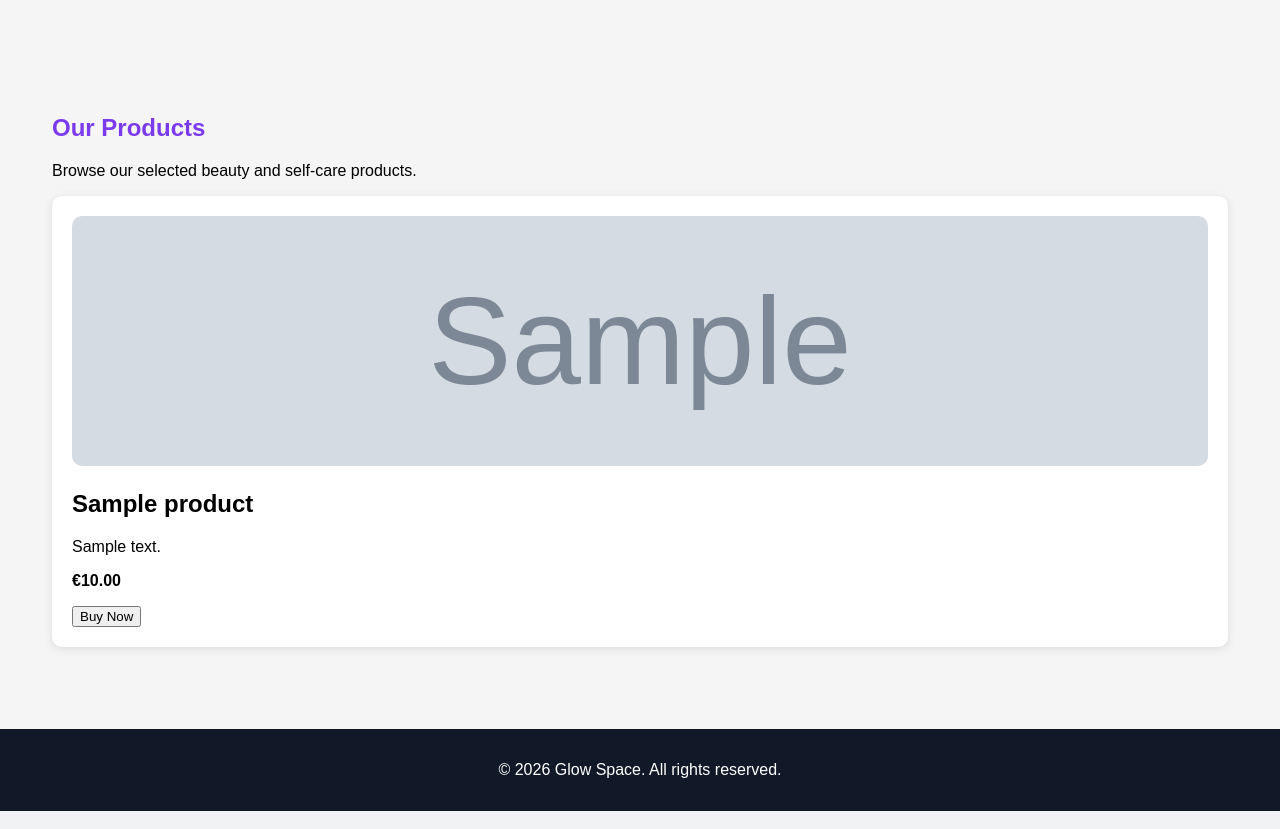
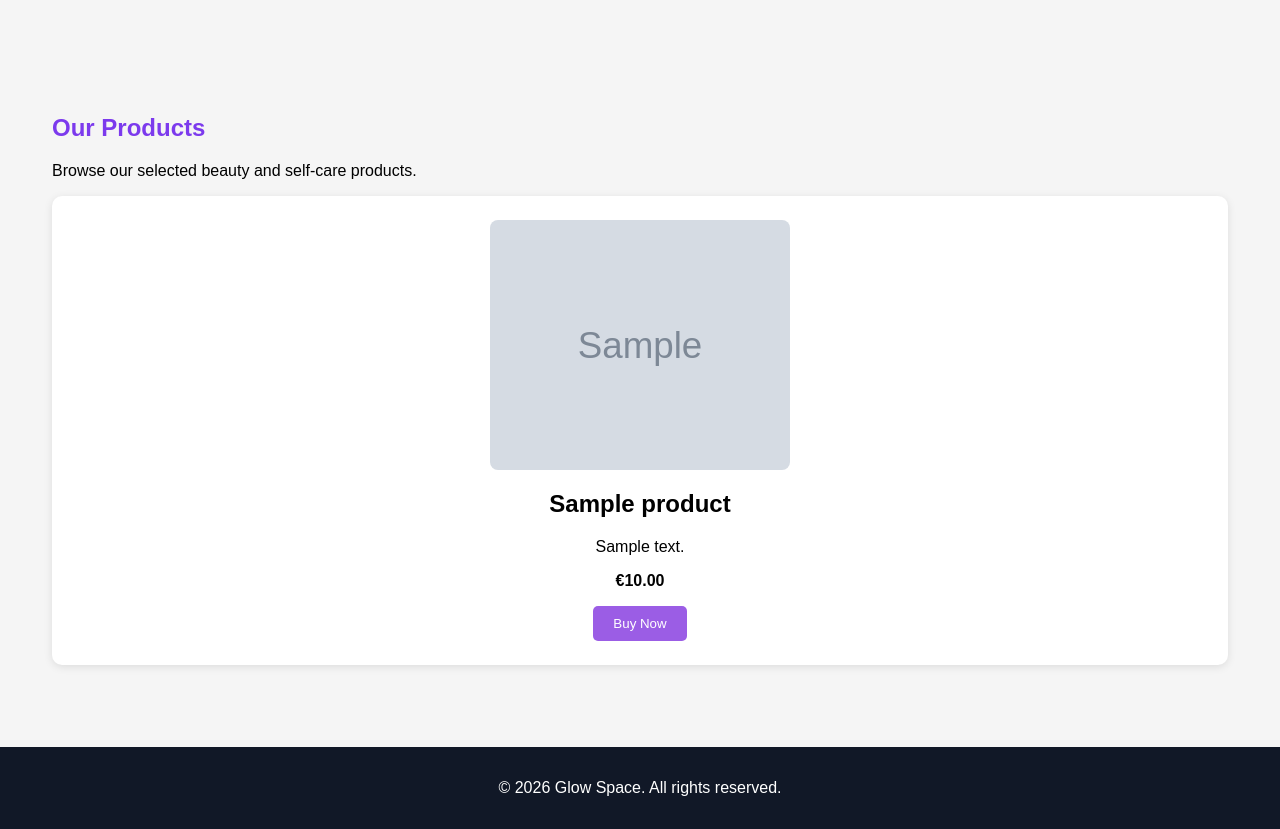
Before and after one commit to vera-com/glow-space, a Django app: page /products/ in a window 1280 px wide. Shown: the part 48-877 px from the top of the page. Run offline with Django 5.2, Linux system fonts and the light colour scheme; tables that the repository leaves empty hold one stand-in row (values such as "Sample post"); grey boxes marked "Sample" are stand-in pictures.

Commit message:
Style product cards and display product images on catalogue page.

```diff
--- a/config/urls.py
+++ b/config/urls.py
@@ -19,6 +19,8 @@ from django.urls import path, include
 from django.contrib.auth import views as auth_views
 from home import views
 from home.forms import LoginForm
+from django.conf import settings
+from django.conf.urls.static import static
 
 
 urlpatterns = [
@@ -35,3 +37,8 @@ urlpatterns = [
     ),
     path("logout/", auth_views.LogoutView.as_view(), name="logout"),
 ]
+
+urlpatterns += static(
+    settings.MEDIA_URL,
+    document_root=settings.MEDIA_ROOT
+)
--- a/home/templates/home/products.html
+++ b/home/templates/home/products.html
@@ -17,7 +17,7 @@
                 <p>{{ product.description }}</p>
                 <p><strong>€{{ product.price }}</strong></p>
 
-                <button class="btn">Buy Now</button>
+                <button class="buy-btn">Buy Now</button>
             </div>
         {% empty %}
             <p>No products are available yet.</p>
--- a/static/css/style.css
+++ b/static/css/style.css
@@ -405,7 +405,6 @@ nav {
 }
 
 
-
 /* =========================
    Appointments Page
 ========================= */
@@ -565,17 +564,21 @@ nav {
 }
 
 .product-card {
-    background: #ffffff;
+    background: #fff;
     border-radius: 10px;
-    padding: 20px;
-    box-shadow: 0 2px 10px rgba(0, 0, 0, 0.1);
+    padding: 1.5rem;
+    text-align: center;
+    box-shadow: 0 2px 8px rgba(0, 0, 0, 0.1);
 }
 
 .product-card img {
     width: 100%;
+    max-width: 300px;
     height: 250px;
     object-fit: cover;
-    border-radius: 10px;
+    border-radius: 8px;
+    display: block;
+    margin: 0 auto 1rem;
 }
 
 .product-card h3 {
```
Also changed, not shown: media/products/kaeme-P8Pv7kyxZTo-unsplash.jpg (renamed from static/images/kaeme-P8Pv7kyxZTo-unsplash.jpg).
